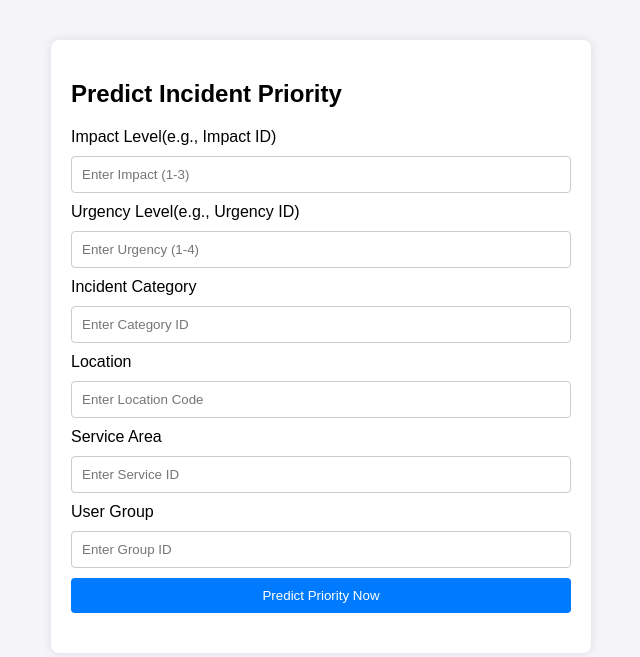
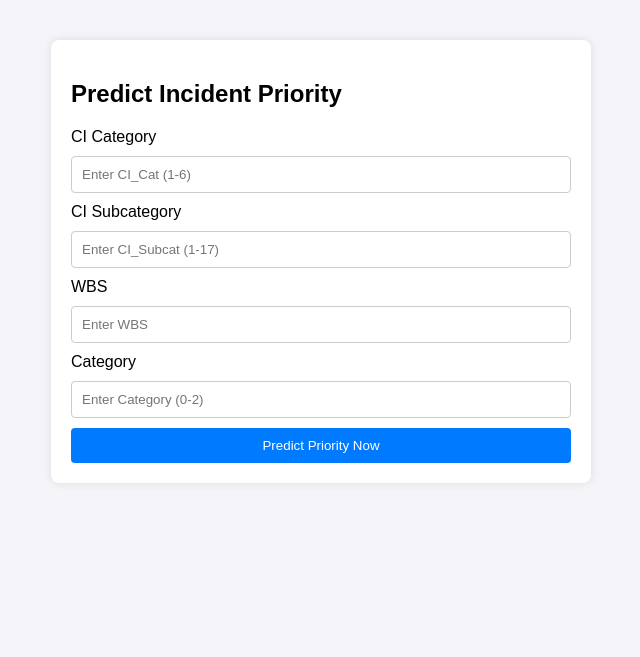
Before and after one commit to hamsa1998/ABC-Tech---ITSM-Project, a Flask app: page / in a window 1280 px wide. Shown: the top 657 px of the page, without its empty margins (319-959 px from the left). Run offline with Flask 3, Linux system fonts and the light colour scheme; parts of the project's set-up code (start-up, migrations or seed data) failed here and were passed over.

Commit message:
Fix Flask prediction route: WBS fallback + priority labels (High/Medium/Low), template output display

```diff
--- a/app.py
+++ b/app.py
@@ -8,6 +8,7 @@ app = Flask(__name__)
 rfmodel = joblib.load('model1_rf.joblib')
 scalar = joblib.load('scaler.joblib')
 encoder = joblib.load('label_encoder.pkl')
+wbs_encoder = joblib.load('wbs_encoder.pkl')
 
 @app.route('/')
 def home():
@@ -27,24 +28,49 @@ def predict_api():
 
 @app.route('/predict', methods=['POST'])
 def predict():
+    try:
+        ci_cat = float(request.form['CI_Cat'])
+        ci_subcat = float(request.form['CI_Subcat'])
+        category = float(request.form['Category'])
+        wbs_input = request.form['WBS'].strip()
 
-    features = [
-        float(request.form['Impact']),
-        float(request.form['Urgency']),
-        float(request.form['Incident Category']),
-        float(request.form['Location']),
-        float(request.form['Service']),
-        float(request.form['user_group'])
-        ]
-    final_input = np.array(features).reshape(1,-1)
-    scaled_input = scalar.transform(final_input)
-    prediction = rfmodel.predict(scaled_input)
-    pred_val = int(prediction[0])
-    if pred_val<len(encoder.classes_):
-        result_word=encoder.inverse_transform([pred_val])[0]
-    else:
-        result_word=f"Unknown Priority Level (Value:{pred_val})"
-    return render_template("home.html", prediction_text = f"The Predicted Incident Priority:{result_word}")
+        # WBS mapping fallback for unknown inputs
+        try:
+            wbs_encoded = int(wbs_encoder.transform([wbs_input])[0])
+        except ValueError:
+            wbs_encoded = None
+            if wbs_input.isdigit():
+                # try as WBS0000xx style if user provides number
+                wbs_try = 'WBS' + wbs_input.zfill(6)
+                if wbs_try in wbs_encoder.classes_:
+                    wbs_encoded = int(wbs_encoder.transform([wbs_try])[0])
+            if wbs_encoded is None:
+                # if still not found, pick the closest known WBS class by index
+                all_classes = list(wbs_encoder.classes_)
+                if len(all_classes) > 0:
+                    wbs_encoded = int(wbs_encoder.transform([all_classes[0]])[0])
+                else:
+                    return render_template('home.html', prediction_text='Error: WBS encoder has no classes')
+
+        features = [ci_cat, ci_subcat, wbs_encoded, category]
+        final_input = np.array(features).reshape(1, -1)
+        scaled_input = scalar.transform(final_input)
+        prediction = rfmodel.predict(scaled_input)
+        pred_val = int(prediction[0])
+
+        # Convert priority number to a human label.
+        # Adjust thresholds as needed according to your actual priority scale.
+        if pred_val in [1, 2]:
+            priority_label = 'Low'
+        elif pred_val == 3:
+            priority_label = 'Medium'
+        else:
+            priority_label = 'High'
+
+        return render_template('home.html', prediction_text=f"Predicted Incident Priority: {priority_label} (raw {pred_val})")
+
+    except Exception as e:
+        return render_template('home.html', prediction_text=f"Error during prediction: {e}")
 
 if __name__=="__main__":
     app.run(debug=True)
--- a/templates/home.html
+++ b/templates/home.html
@@ -14,25 +14,21 @@
 <body>
     <div class="container">
         <h2>Predict Incident Priority</h2>
-        <form action="{{ url_for('predict') }}" method="post">
-            <label>Impact Level(e.g., Impact ID)</label>
-            <input type="text" name="Impact" placeholder="Enter Impact (1-3)" required="required">
-            <label>Urgency Level(e.g., Urgency ID)</label>
-            <input type=" text" name="Urgency" placeholder="Enter Urgency (1-4)" required="required">
-            <label>Incident Category</label>
-            <input type="text" name="Incident Category" placeholder="Enter Category ID" required="required">
-            <label>Location</label>
-            <input type="text" name="Location" placeholder="Enter Location Code" required="required">
-            <label>Service Area</label>
-            <input type="text" name="Service" placeholder="Enter Service ID" required="required">
-            <label>User Group</label>
-            <input type="text" name="user_group" placeholder="Enter Group ID" required="required">
-            <button type="submit">Predict Priority Now</button>
-        </form>
-
-        <div class="result">
-            <h3>{{ prediction_text }}</h3>
-        </div>
+    <form action="{{ url_for('predict') }}" method="post">
+        <label>CI Category</label>
+        <input type="text" name="CI_Cat" placeholder="Enter CI_Cat (1-6)" required>
+        <label>CI Subcategory</label>
+        <input type="text" name="CI_Subcat" placeholder="Enter CI_Subcat (1-17)" required>
+        <label>WBS</label>
+        <input type="text" name="WBS" placeholder="Enter WBS" required>
+        <label>Category</label>
+        <input type="text" name="Category" placeholder="Enter Category (0-2)" required>
+        <button type="submit">Predict Priority Now</button>
+    </form>
+    {% if prediction_text %}
+    <div class="result">
+        {{ prediction_text }}
     </div>
+    {% endif %}
 </body>
 </html>
```
Also changed, not shown: create_models.py (added, +100 -0 lines), 4 other files.
